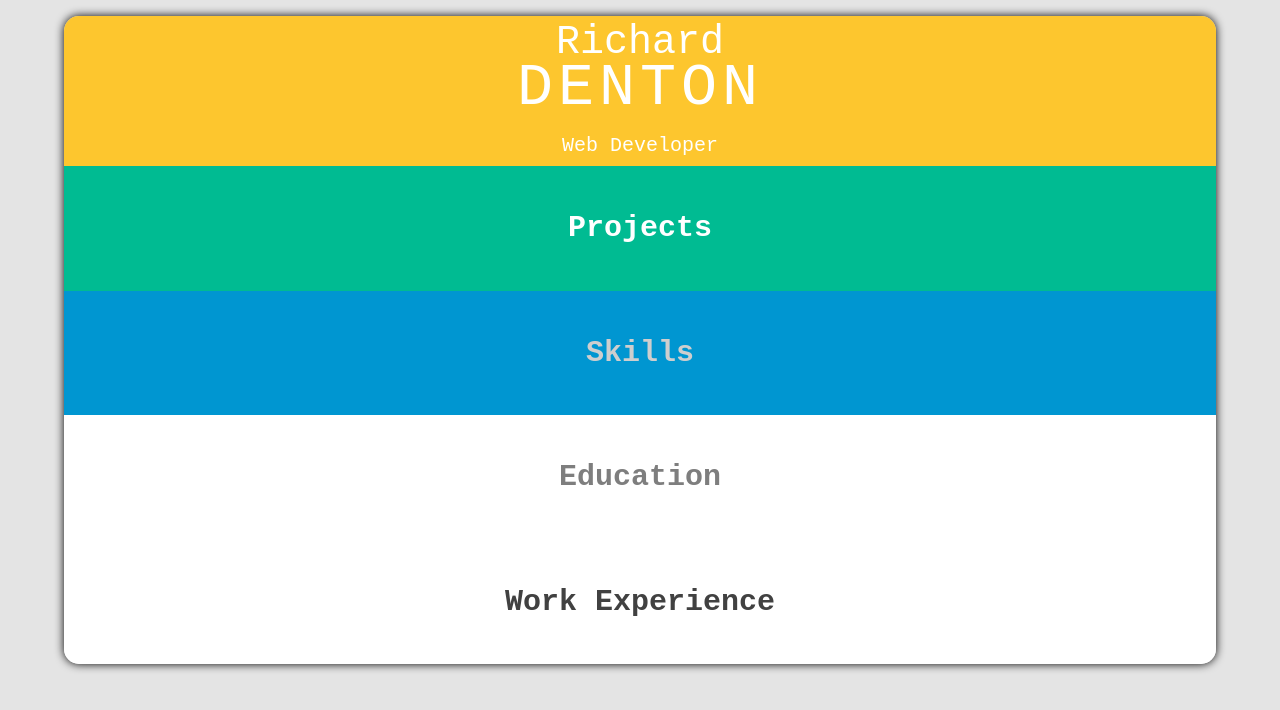
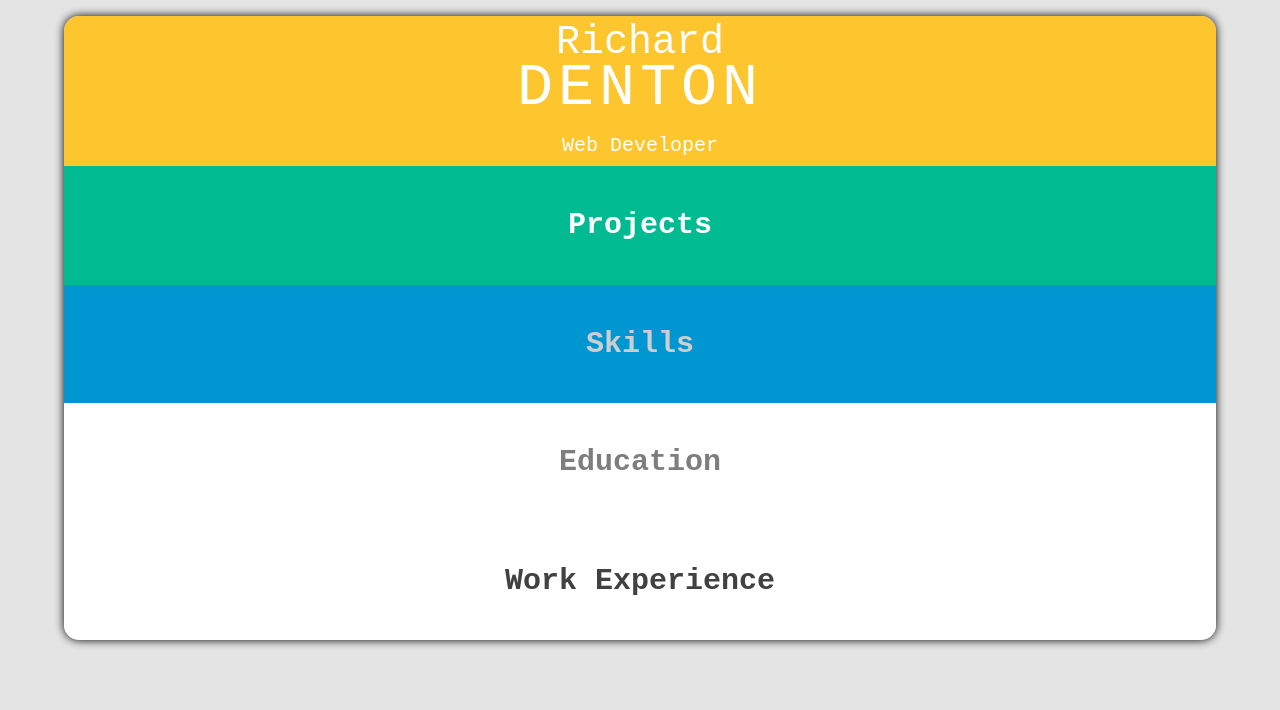
Before and after one commit to xylacon/bookmarker, a plain HTML site: page index.html in a window 1280 px wide. Drawn offline with Linux system fonts and the light colour scheme; files whose address does not match are found by name.

Commit message:
Update style.css

```diff
--- a/style.css
+++ b/style.css
@@ -49,7 +49,7 @@ body
 /* Content */
 #container
 {
-	height: 81vh;
+	height: 78vh;
 	width: 90vw;
 
 	display: grid;
```
